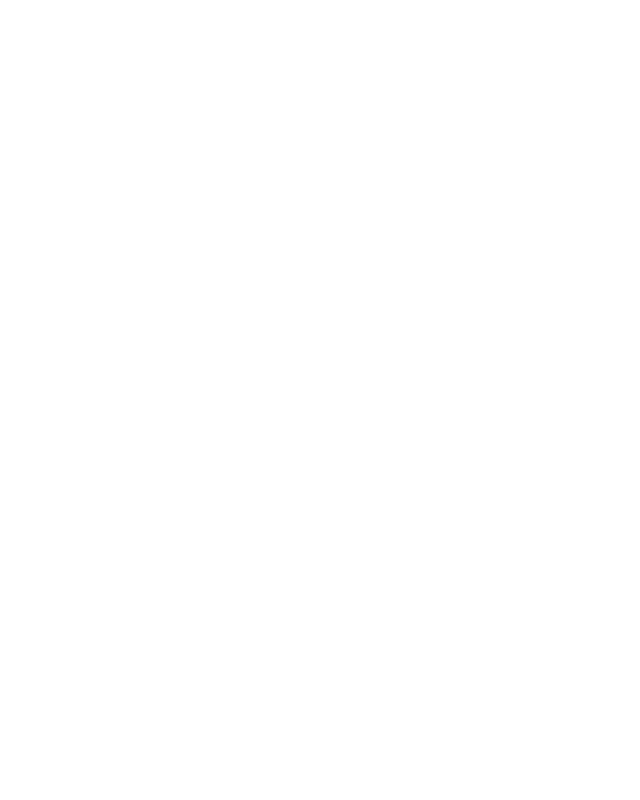
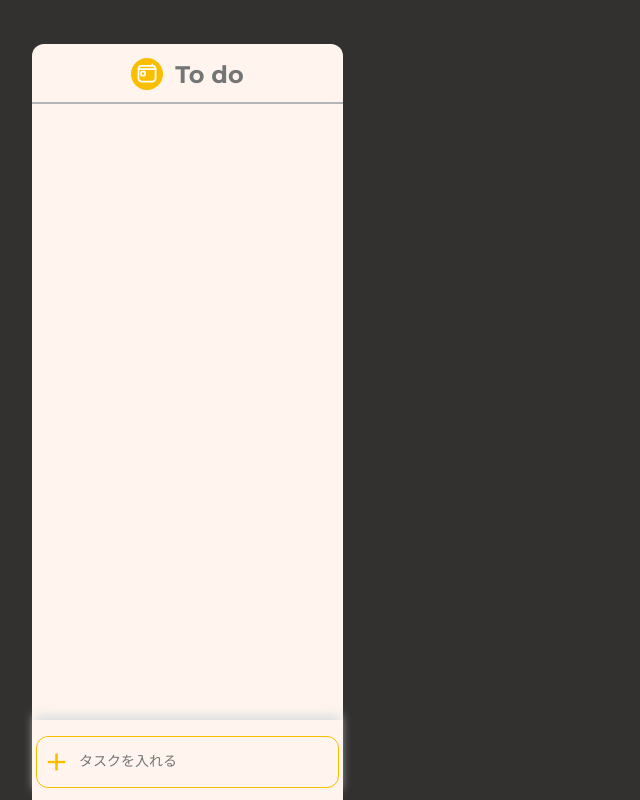
Before and after one commit to Ryanghai/vue-cli-todo, a Vue app: page /todo in a window 1280 px wide. Shown: the whole page, without its empty margins (0-640 px from the left). Built offline with nearby package versions, Linux system fonts and the light colour scheme.

Commit message:
add todo page

```diff
--- a/src/router/index.js
+++ b/src/router/index.js
@@ -2,6 +2,7 @@
 import VueRouter from 'vue-router'
 import Home from '../views/Home.vue'
 import All from '../views/All.vue'
+import Todo from '../views/Todo.vue'
 
 Vue.use(VueRouter)
 
@@ -17,13 +18,10 @@
     component: All
   },
   {
-    path: '/about',
-    name: 'About',
-    // route level code-splitting
-    // this generates a separate chunk (about.[hash].js) for this route
-    // which is lazy-loaded when the route is visited.
-    component: () => import(/* webpackChunkName: "about" */ '../views/About.vue')
-  }
+    path: '/todo',
+    name: 'To do',
+    component: Todo
+  },
 ]
 
 const router = new VueRouter({
--- a/src/views/All.vue
+++ b/src/views/All.vue
@@ -109,7 +109,7 @@
 .all-task-container {
   background-color: #333130;
   height: 100vh;
-  width: 360%;
+  width: 1350px;
 }
 
 .tasks {
--- a/src/views/Home.vue
+++ b/src/views/Home.vue
@@ -80,7 +80,7 @@
         class: "to-do",
         image: require("@/assets/todo-image.svg"),
         alt: "To do",
-        page: "/",
+        page: "/todo",
       },
       {
         label: "Inprogress",
--- /dev/null
+++ b/src/views/Todo.vue
@@ -0,0 +1,128 @@
+<template>
+  <div class="todo-container">
+    <div class="tasks">
+      <div class="task">
+        <div class="task-title">
+          <div class="title-image task-list">
+            <img src="@/assets/todo-image.svg" alt="todo-image">
+          </div>
+          <p>To do</p>
+        </div>
+        <div class="add-task-container">
+          <div class="add-task">
+            <input type="submit" value="+" :disabled="body === ''" @click="addList" />
+            <input
+              type="text"
+              v-model="body"
+              @keydown.enter="addList"
+              placeholder="タスクを入れる"
+            />
+          </div>
+        </div>
+      </div>
+    </div>
+  </div>
+</template>
+
+<style scoped>
+.todo-container {
+  background-color: #333130;
+  height: 100vh;
+  width: 100%;
+}
+
+.tasks {
+  display: flex;
+  padding-top: 44px;
+  overflow: scroll;
+  width: 100%;
+}
+
+.task {
+  background-color: #FFF5EE;
+  width: 311px;
+  margin-left: 16px;
+  height: calc(100vh - 44px);
+  border-radius: 12px 12px 0 0;
+  overflow-x: scroll;
+}
+
+.task:first-child {
+  margin-left: 32px;
+}
+
+.task-title {
+  display: flex;
+  justify-content: center;
+  padding: 14px 0 12px 0;
+  border-bottom: 2px solid #B5B5B5;
+}
+
+.title-image {
+  border-radius: 50%;
+  width: 32px;
+  height: 32px;
+  margin-right: 12px;
+}
+
+.task-list {
+  background-color: #fabe00;
+}
+.task-list img {
+  width: 30px;
+  height: 30px;
+}
+
+.task-title p {
+  margin: auto 0;
+  font-weight: bold;
+  font-size: 24px;
+  color: #757575;
+}
+
+.add-task-container {
+  background-color: #FFF5EE;
+  position: absolute;
+  bottom: 0;
+  height: 80px;
+  width: 311px;
+  box-shadow: #B5B5B5;
+  box-shadow: 0 -8px 10px -3px #dedede;
+
+}
+
+.add-task {
+  position: relative;
+  margin: 16px 4px 16px;
+  height: 50px;
+  width: 301px;
+  border: 1px solid #FABE00;
+  border-radius: 12px;
+}
+
+.input[type="submit" i]:disabled {
+  color: #757575;
+}
+
+input[type="submit" i] {
+  position: absolute;
+  left: 8px;
+  border: none;
+  background-color: #FFF5EE;
+  color: #FABE00;
+  font-size: 40px;
+  cursor: pointer;
+}
+
+input[type="text" i] {
+  position: absolute;
+  right: 8px;
+  margin-top: 14px;
+  width: calc(100% - 50px);
+  border: none;
+  background-color: #FFF5EE;
+  font-size: 14px;
+  height: 20px;
+}
+
+</style>
```
